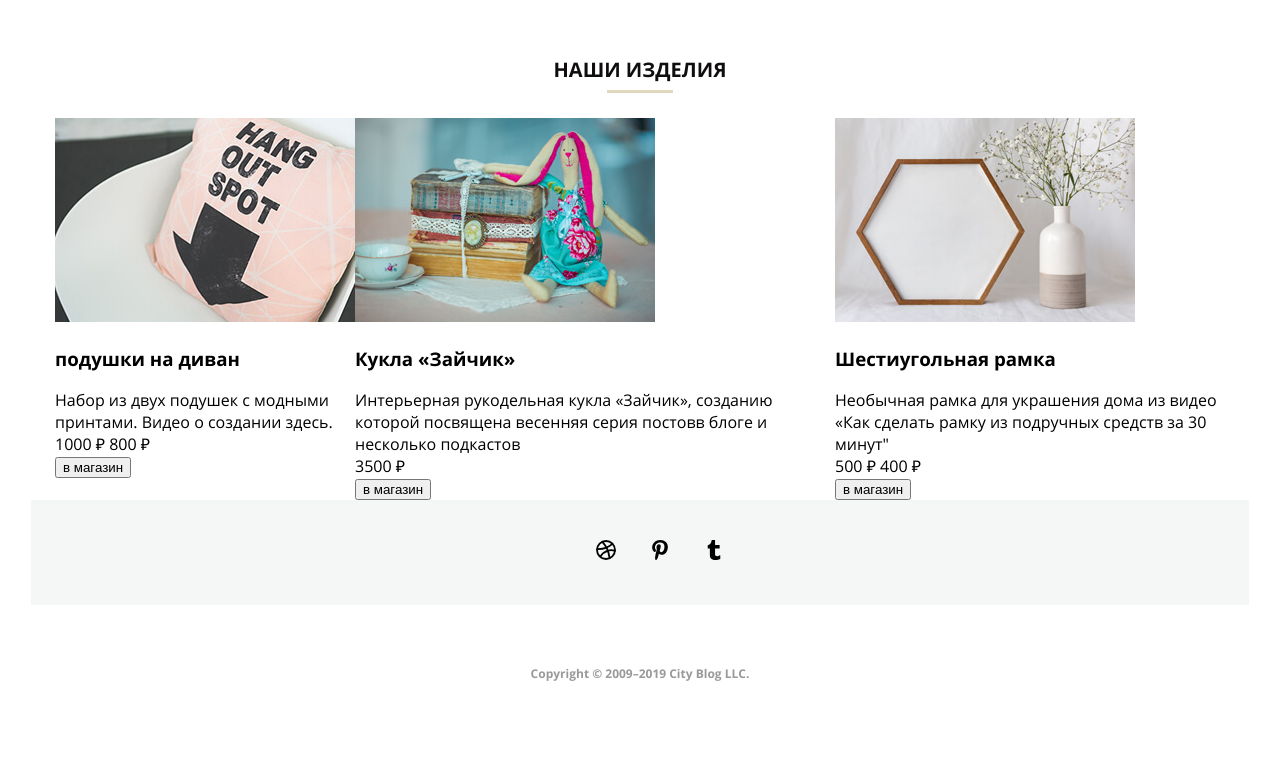
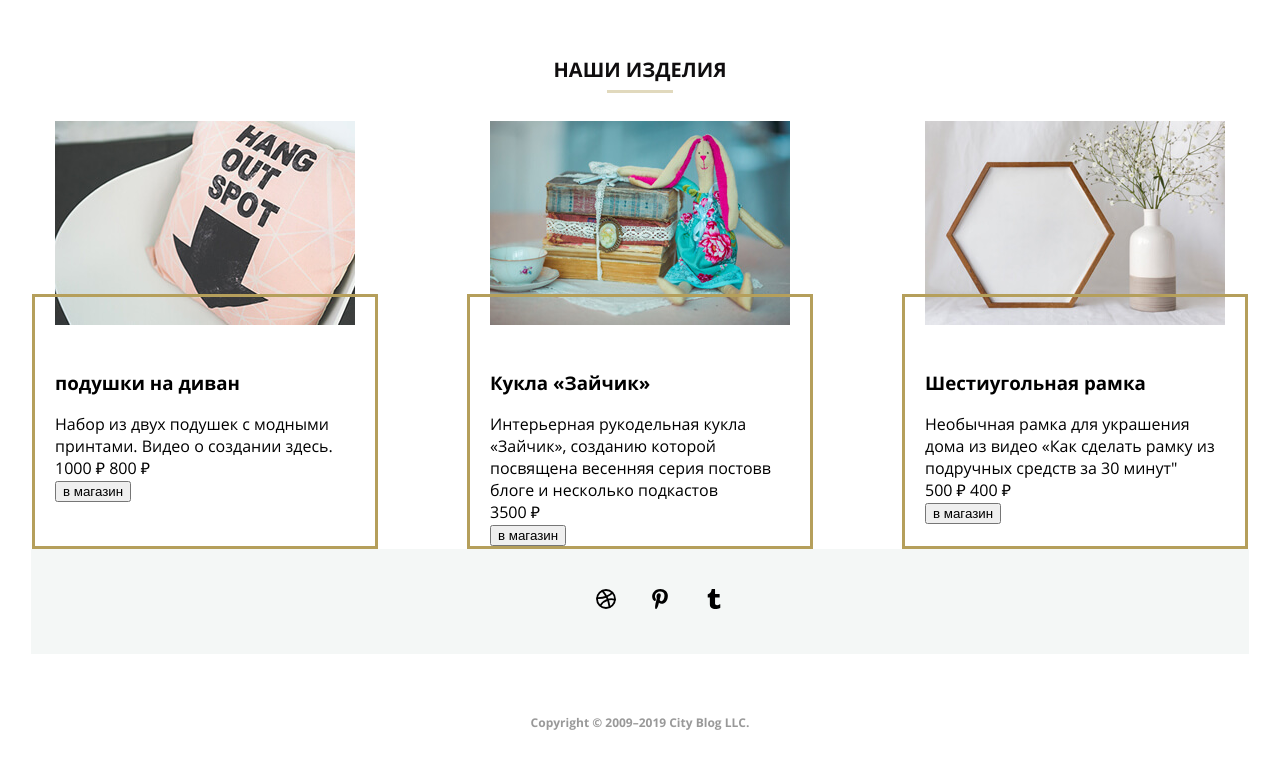
Before and after one commit to sergeyyy126/MQ-diplom, a plain HTML site: page index.html in a window 1280 px wide. Shown: the part 2666-3434 px from the top of the page. Before the commit the page ends 3389 px from the top, so only its background shows below. Drawn offline with Linux system fonts and the light colour scheme.

Commit message:
Редакция от 15.06.2023

```diff
--- a/css/style.css
+++ b/css/style.css
@@ -571,6 +571,13 @@
     color: #b59f5b;
   }
 
+.our-products {
+  max-width: 1170px;
+    margin-left: auto;
+    margin-right: auto;
+    box-sizing: border-box;
+}
+
   .title-our-products {
     text-align: center;
     margin: 0;
@@ -591,15 +598,36 @@
 
   .products {
     display: flex;
+    justify-content: space-between;
     max-width: 1170px;
 
+    margin-top: 28px;
     margin-left: auto;
     margin-right: auto;
+  }
+
+  .product {
+    display: flex;
+    flex-direction: column;
+
+    max-width: 300px;
   }
 
   .product-img {
     max-width: 300px;
   }
+
+.product-box {
+  flex-grow: 1;
+  margin-top: -31px;
+  margin-left: -23px;
+  margin-right: -23px;
+
+  border: 3px solid #b59f5b;
+  padding-top: 54px;
+  padding-left: 20px;
+  padding-right: 20px;
+}
 
   .footer-social {
     max-width: 1170px;
--- a/index.html
+++ b/index.html
@@ -394,9 +394,8 @@
         <div class="products">
 
           <article class="product">
-            <div class="product-imgbox">
             <img class="product-img" src="images/shop-item-desk1.jpg" alt="подушки на диван">
-            </div>
+            <div class="product-box">
               <div class="product-body">
                 <div class="product-content">
                   <h3 class="product-title">подушки на диван</h3>
@@ -416,12 +415,12 @@
                 </div>
                 <button class="product-button" type="button">в магазин</button>
               </footer>
+            </div>
           </article>
 
           <article class="product">
-            <div class="product-imgbox">
             <img class="product-img" src="images/shop-item-desk2.jpg" alt="кукла Зайчик">
-            </div>
+            <div class="product-box">
               <div class="product-body">
                 <div class="product-content">
                   <h3 class="product-title">Кукла «Зайчик»</h3>
@@ -437,12 +436,12 @@
                 </div>
                 <button class="product-button" type="button">в магазин</button>
               </footer>
+            </div>
           </article>
 
           <article class="product">
-            <div class="product-imgbox">
             <img class="product-img" src="images/shop-item-desk3.jpg" alt="шестиугольная рамка">
-            </div>
+            <div class="product-box">
               <div class="product-body">
                 <div class="product-content">
                   <h3 class="product-title">Шестиугольная рамка</h3>
@@ -462,6 +461,7 @@
                 </div>
                 <button class="product-button" type="button">в магазин</button>
               </footer>
+            </div>
           </article>
         </div>
 
```
Lines whose indentation alone changed are shown as unchanged.
